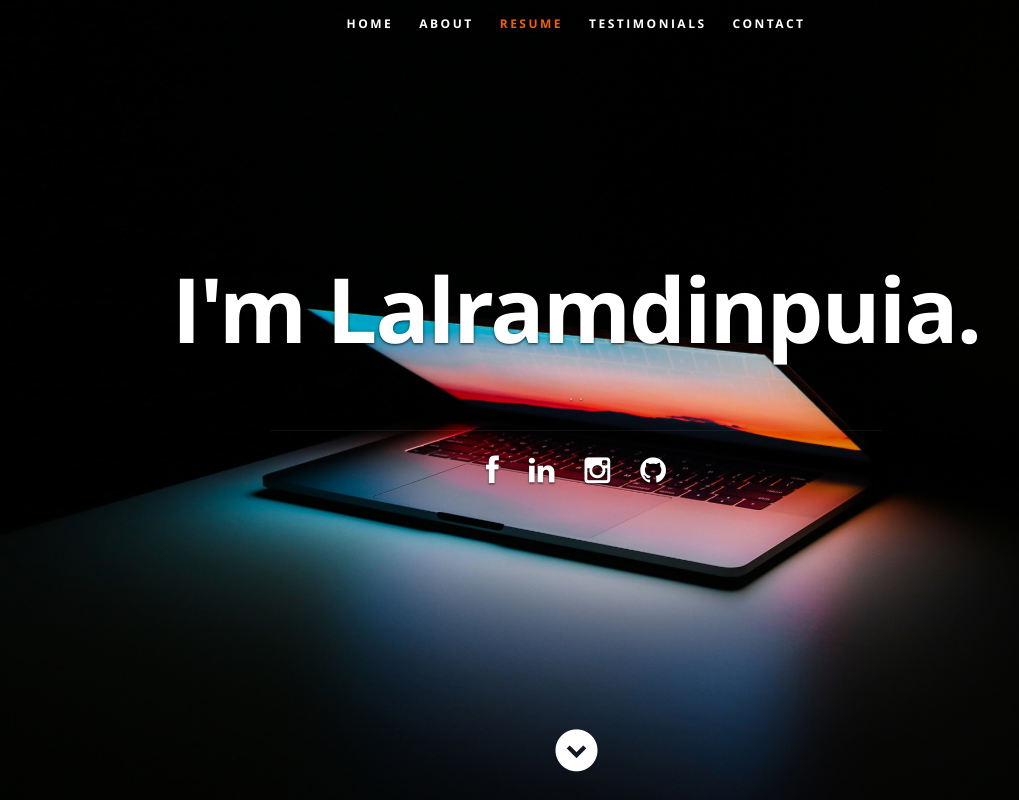
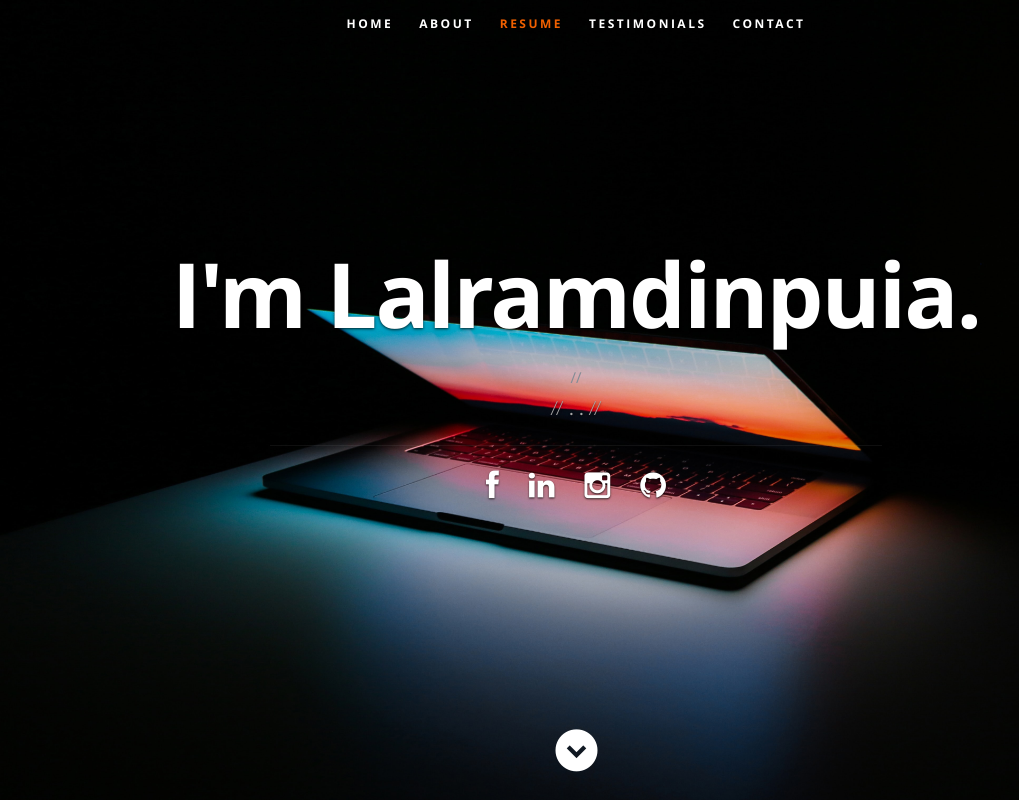
Before and after one commit to Ramdinpuia29/MyPortfolio, a React (Create React App) app: page / in a window 1280 px wide. Shown: the top 800 px of the page, without its empty margins (64-1083 px from the left). Built offline with nearby package versions, Linux system fonts and the light colour scheme.

Commit message:
Update Header.js

```diff
--- a/src/Components/Header.js
+++ b/src/Components/Header.js
@@ -61,10 +61,10 @@ class Header extends Component {
         <div className="row banner">
           <div className="banner-text">
             <h1 className="responsive-headline">I'm {name}.</h1>
-            <h3>
+//             <h3>
               {/* {/* I'm a {city} based  */}
-              <span>{occupation}</span>. {description}.
-            </h3>
+//               <span>{occupation}</span>. {description}.
+//             </h3>
             <hr />
             <ul className="social">{networks}</ul>
           </div>
```
